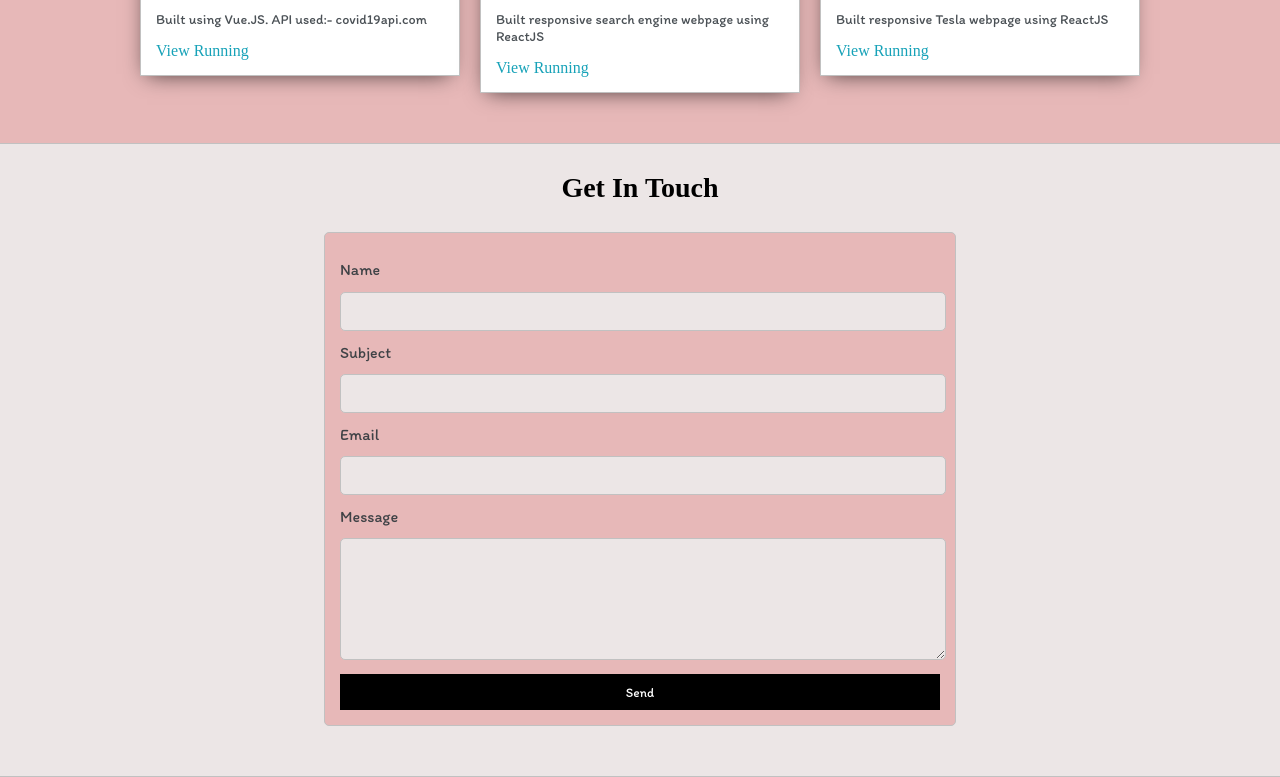
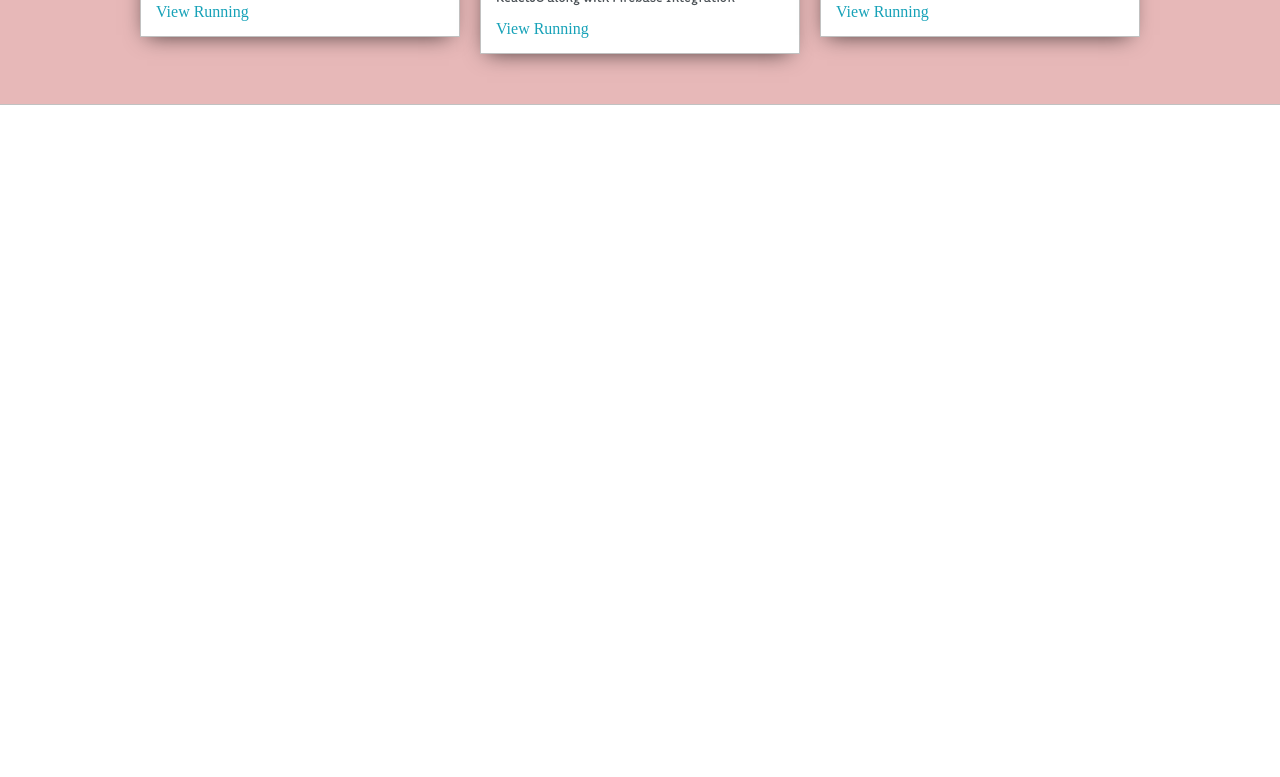
Before and after one commit to anutoshi111/Web-Portfolio, a plain HTML site: page index.html in a window 1280 px wide. Shown: the part 1487-2264 px from the top of the page. After the commit the page ends 1592 px from the top, so only its background shows below. Drawn offline with Linux system fonts and the light colour scheme.

Commit message:
Add files via upload

```diff
--- a/default.css
+++ b/default.css
@@ -306,50 +306,6 @@ h6 { font-size: 16px;}
 }
 
 
-#contact-form{
-	display: block;
-	max-width: 600px;
-	margin: 0 auto;
-	border: 1px solid var(--borderColor);
-	padding: 15px;
-	border-radius: 5px;
-	background-color: var(--mainColor);
-	margin-bottom: 50px;
-
-}
-
-#contact-form label{
-	line-height: 2.7em;
-}
-
-#contact-form textarea{
-	min-height: 100px;
-	font-size: 14px;
-}
-
-
-.input-field{
-	width: 100%;
-	padding-top: 10px;
-	padding-bottom:10px;
-	background-color: var(--secondaryColor);
-	border-radius: 5px;
-	border:1px solid var(--borderColor);
-	font-size: 14px;
-}
-
-
-#submit-btn{
-	margin-top: 10px;
-	width: 100%;
-	padding-top: 10px;
-	padding-bottom:10px;
-	color: #fff;
-	background-color: var(--buttonColor);
-	border:none;
-}
-
-
 @media screen and (max-width: 1200px){
 	.main-container{
 		width: 95%;
--- a/index.html
+++ b/index.html
@@ -23,12 +23,6 @@
 				<div class="nav-wrapper">
 					<a href="index.html">
 					</a>
-
-
-					<ul id="navigation">
-						<li><a href="index.html#contact">Contact</a></li>
-
-					</ul>
 				</div>
 
 				<div class="left-column">
@@ -68,7 +62,7 @@
 					I try to build something new to know more about the tech specs used in it.</p>
 
 					<p>My hobbies??
-					I love Sketching, Listening Music(pssst...I listen to Korean Drama OSTs and some KPOP) Readding books, Travelling (Specially to the places where snowfalls occur) and
+					I love Sketching, Listening Music(pssst...I listen to Korean Drama OSTs and some KPOP) Reading books, Travelling (Specially to the places where snowfall occurs) and
 					Dancing(Hey...only when no one is watching me)</p>
 
 
@@ -89,6 +83,8 @@
 						<ul>
 							<li>GCP (Kubernates Engine)</li>
 							<li>HTML/CSS</li>
+							<li>Embedded C</li>
+							<li>PCB Designing</li>
 						</ul>
 
 					</div>
@@ -97,11 +93,11 @@
 
 
 				<div class="social-links">
-					<img id="social_img" src="media/follow.jpg">
-					<h3>Find Me On</h3>
+					<h3>Connect with Me:- </h3>
 
 					<a target="_blank" href="https://www.linkedin.com/in/aditi-vaidya-7a3451136/">LinkedIn: @AditiVaidya</a>
 					<a target="_blank" href="https://www.instagram.com/aditiiii_vaidya/">Instagram: @aditiiii_vaidya</a>
+					<a target="_blank">Email ID: aditivaidya10@gmail.com</a>
 					<br>
 				</div>
 			</div>
@@ -131,7 +127,7 @@
 						<img class="thumbnail" src="media/Google.png">
 						<div class="post-preview">
 							<h6 class="post-title">GOOGLE SEARCH WEBPAGE</h6>
-							<p class="post-intro">Built responsive search engine webpage using ReactJS</p>
+							<p class="post-intro">Built responsive search engine webpage using ReactJS along with Firebase Integration</p>
 							<a href="media/Output Screen Recording.mov">View Running</a>
 						</div>
 					</div>
@@ -150,33 +146,5 @@
 
 			</div>
 		</div>
-	</section>
-
-	<section class="s2">
-		<div class="main-container">
-			<a href=""></a>
-			<h3 style="text-align: center;">Get In Touch</h3>
-
-			<form id="contact-form">
-				<a name="contact"></a>
-
-				<label>Name</label>
-				<input class="input-field" type="text" name="name">
-
-				<label>Subject</label>
-				<input class="input-field" type="text" name="subject">
-
-				<label>Email</label>
-				<input class="input-field" type="text" name="email">
-
-				<label>Message</label>
-				<textarea class="input-field" name="message"></textarea>
-
-				<input id="submit-btn" type="submit" value="Send">
-			</form>
-		</div>
-	</section>
-
-	<script type="text/javascript" src="script.js"></script>
 </body>
 </html>
```
